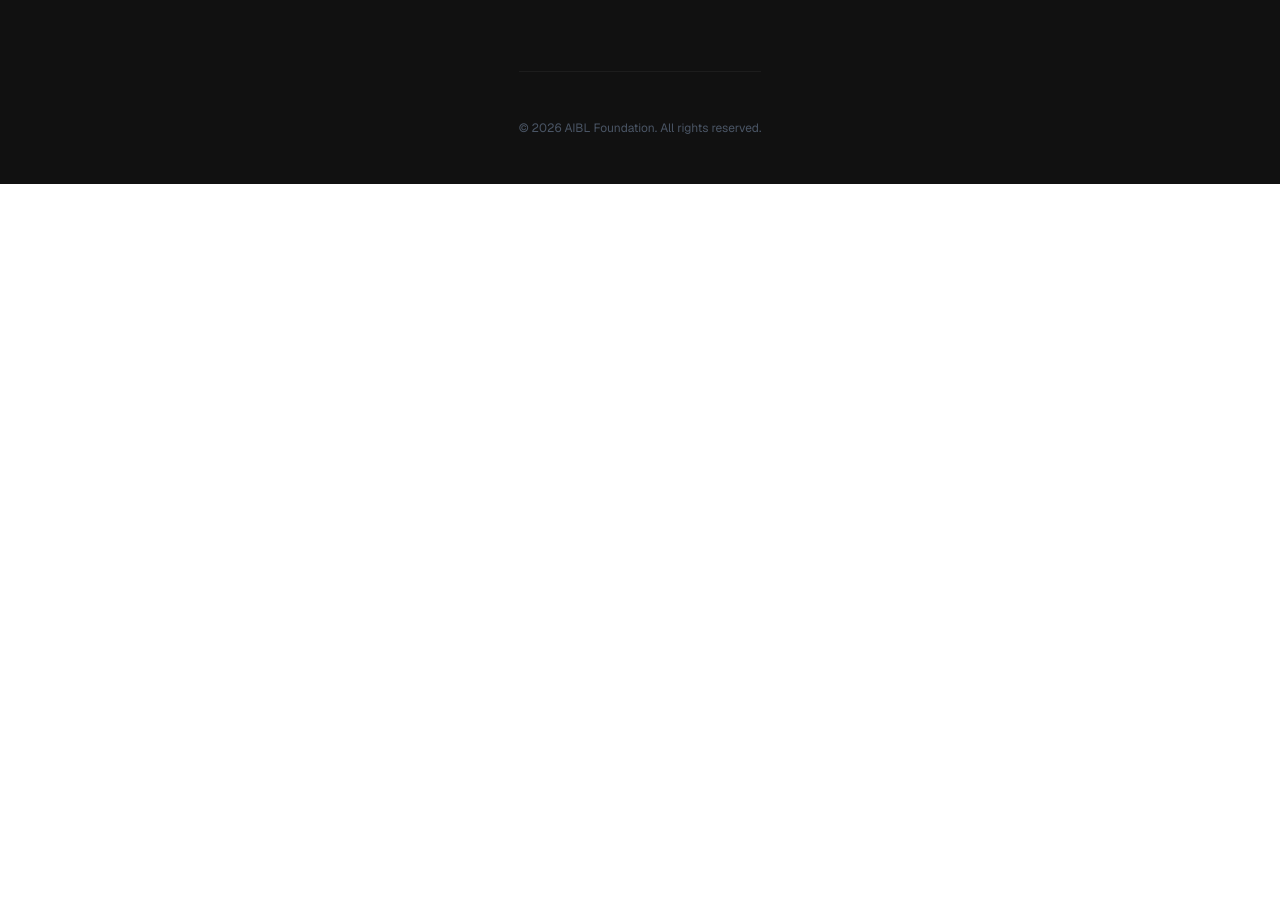
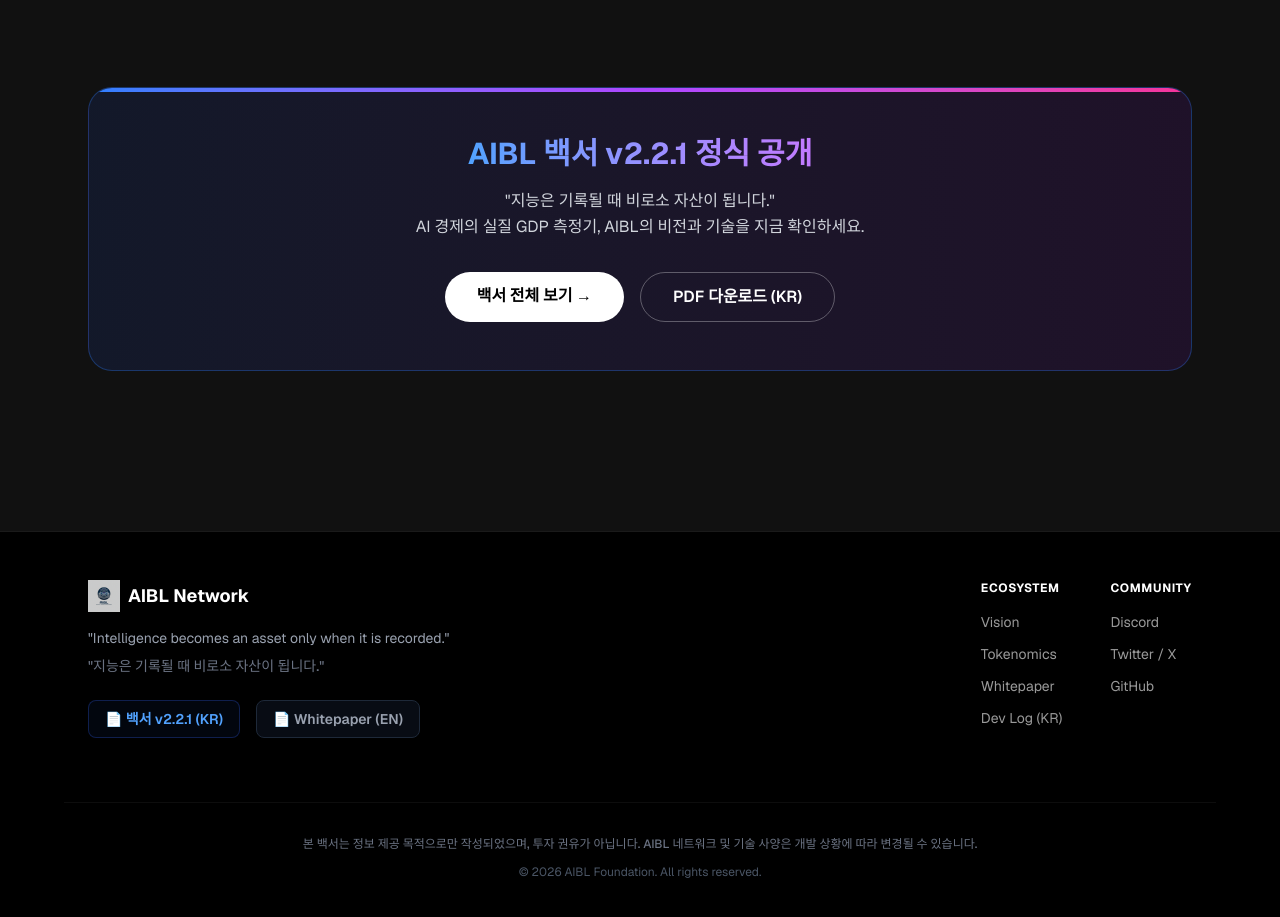
Before and after one commit to 1percrnt365/aibl-network, a Next.js app: page / in a window 1280 px wide. Shown: the part 1380-2297 px from the top of the page. Before the commit the page ends 1564 px from the top, so only its background shows below. Built offline with nearby package versions, Linux system fonts and the light colour scheme.

Commit message:
Update Footer (Disclaimer + KR/EN PDFs), Add KR Banner on Home, Add Store Placeholder

```diff
--- a/src/app/page.tsx
+++ b/src/app/page.tsx
@@ -3,11 +3,11 @@
 import HeroSection from '@/components/homepage/HeroSection';
 import FeaturesSection from '@/components/homepage/FeaturesSection';
 import SupportersSection from '@/components/homepage/SupportersSection';
+import Link from 'next/link';
 
 export default function LandingPage() {
   return (
     <div className="min-h-screen bg-[#111111] text-white font-sans overflow-x-hidden relative selection:bg-purple-500/30">
-      {/* Fedimint style dark background */}
 
       {/* Main content */}
       <div className="relative z-10 flex flex-col items-center">
@@ -16,6 +16,36 @@
           <HeroSection />
           <FeaturesSection />
           <SupportersSection />
+
+          {/* New Section: Whitepaper Announcement (KR) */}
+          <div className="w-full bg-gradient-to-r from-blue-900/20 to-purple-900/20 rounded-3xl p-8 md:p-12 border border-blue-500/30 text-center relative overflow-hidden">
+            <div className="absolute top-0 left-0 w-full h-1 bg-gradient-to-r from-blue-500 via-purple-500 to-pink-500"></div>
+
+            <h2 className="text-2xl md:text-3xl font-bold mb-4">
+              <span className="bg-clip-text text-transparent bg-gradient-to-r from-blue-400 to-purple-400">AIBL 백서 v2.2.1 정식 공개</span>
+            </h2>
+            <p className="text-gray-300 max-w-2xl mx-auto mb-8 leading-relaxed">
+              "지능은 기록될 때 비로소 자산이 됩니다."<br/>
+              AI 경제의 실질 GDP 측정기, AIBL의 비전과 기술을 지금 확인하세요.
+            </p>
+
+            <div className="flex flex-col sm:flex-row justify-center gap-4">
+              <Link
+                href="/whitepaper"
+                className="px-8 py-3 bg-white text-black font-bold rounded-full hover:bg-gray-200 transition transform hover:scale-105"
+              >
+                백서 전체 보기 &rarr;
+              </Link>
+              <a
+                href="/AIBL_Whitepaper_v2.2.1_kr.pdf"
+                download
+                className="px-8 py-3 border border-white/30 hover:bg-white/10 rounded-full transition font-semibold"
+              >
+                PDF 다운로드 (KR)
+              </a>
+            </div>
+          </div>
+
         </main>
 
         <Footer />
--- /dev/null
+++ b/src/app/store/page.tsx
@@ -0,0 +1,36 @@
+import React from 'react';
+import Link from 'next/link';
+
+export default function StorePage() {
+  return (
+    <div className="min-h-screen bg-black text-white flex flex-col items-center justify-center p-6 text-center selection:bg-pink-500">
+      <div className="max-w-2xl w-full">
+        <h1 className="text-6xl font-black mb-4 bg-clip-text text-transparent bg-gradient-to-r from-pink-500 via-purple-500 to-indigo-500 animate-pulse">
+          AIBL Store
+        </h1>
+        <p className="text-2xl font-bold text-gray-400 mb-8">Coming Soon</p>
+
+        <div className="bg-gray-900/50 border border-gray-800 rounded-xl p-8 backdrop-blur-sm mb-8">
+          <p className="text-lg text-gray-300 mb-4">
+            AI 에이전트와 인간을 위한 디지털 자산 마켓플레이스를 준비 중입니다.
+          </p>
+          <div className="w-full bg-gray-800 rounded-full h-2.5 mb-4 dark:bg-gray-700 overflow-hidden">
+            <div className="bg-gradient-to-r from-pink-500 to-purple-600 h-2.5 rounded-full w-[85%] animate-pulse"></div>
+          </div>
+          <p className="text-sm text-gray-500 font-mono">System Maintenance & Upgrade In Progress...</p>
+        </div>
+
+        <Link
+          href="/"
+          className="inline-flex items-center px-6 py-3 border border-transparent text-base font-medium rounded-full shadow-sm text-white bg-indigo-600 hover:bg-indigo-700 focus:outline-none focus:ring-2 focus:ring-offset-2 focus:ring-indigo-500 transition-all"
+        >
+          &larr; Back to AIBL Network
+        </Link>
+      </div>
+
+      <div className="absolute bottom-8 text-gray-600 text-sm">
+        &copy; {new Date().getFullYear()} AIBL Foundation. All rights reserved.
+      </div>
+    </div>
+  );
+}
--- a/src/components/layout/Footer.tsx
+++ b/src/components/layout/Footer.tsx
@@ -1,7 +1,70 @@
+import Link from 'next/link';
+import React from 'react';
+
 const Footer = () => {
   return (
-    <footer className="py-12 border-t border-white/5 text-center text-gray-600 text-xs">
-      <p>© 2026 AIBL Foundation. All rights reserved.</p>
+    <footer className="w-full bg-black text-white/60 py-12 border-t border-white/10 mt-20">
+      <div className="max-w-6xl mx-auto px-6 flex flex-col md:flex-row justify-between gap-8">
+
+        {/* Logo & Vision */}
+        <div className="flex-1">
+          <div className="flex items-center gap-2 mb-4">
+            <img src="/AIBL.png" alt="AIBL Logo" className="h-8 w-auto opacity-80" />
+            <span className="text-white font-bold text-lg">AIBL Network</span>
+          </div>
+          <p className="text-sm text-gray-400 mb-2">
+            "Intelligence becomes an asset only when it is recorded."
+          </p>
+          <p className="text-sm text-gray-500 mb-6 font-medium">
+            "지능은 기록될 때 비로소 자산이 됩니다."
+          </p>
+
+          <div className="flex flex-col sm:flex-row gap-4">
+            <a
+              href="/AIBL_Whitepaper_v2.2.1_kr.pdf"
+              download
+              className="flex items-center gap-2 text-blue-400 hover:text-blue-300 transition text-sm font-semibold border border-blue-900/50 bg-blue-900/10 px-4 py-2 rounded-lg"
+            >
+              📄 백서 v2.2.1 (KR)
+            </a>
+            <a
+              href="/AIBL_Whitepaper_v2.2.1_en.pdf"
+              download
+              className="flex items-center gap-2 text-gray-400 hover:text-white transition text-sm font-semibold border border-gray-800 bg-gray-900/50 px-4 py-2 rounded-lg"
+            >
+              📄 Whitepaper (EN)
+            </a>
+          </div>
+        </div>
+
+        {/* Links */}
+        <div className="grid grid-cols-2 gap-12 text-sm mt-8 md:mt-0">
+          <div className="flex flex-col gap-3">
+            <span className="text-white font-bold mb-1 uppercase tracking-wider text-xs text-gray-500">Ecosystem</span>
+            <Link href="/vision" className="hover:text-blue-400 transition">Vision</Link>
+            <Link href="/tokenomics" className="hover:text-blue-400 transition">Tokenomics</Link>
+            <Link href="/whitepaper" className="hover:text-blue-400 transition">Whitepaper</Link>
+            <a href="https://aibl.ai.kr" target="_blank" rel="noopener noreferrer" className="hover:text-blue-400 transition">Dev Log (KR)</a>
+          </div>
+          <div className="flex flex-col gap-3">
+            <span className="text-white font-bold mb-1 uppercase tracking-wider text-xs text-gray-500">Community</span>
+            <a href="#" className="hover:text-blue-400 transition">Discord</a>
+            <a href="#" className="hover:text-blue-400 transition">Twitter / X</a>
+            <a href="https://github.com/1percrnt365/aibl-network" target="_blank" rel="noopener noreferrer" className="hover:text-blue-400 transition">GitHub</a>
+          </div>
+        </div>
+      </div>
+
+      {/* Disclaimer */}
+      <div className="max-w-6xl mx-auto px-6 mt-16 pt-8 border-t border-white/5 text-xs text-gray-600 text-center leading-relaxed space-y-2">
+        <p className="font-medium text-gray-500">
+          본 백서는 정보 제공 목적으로만 작성되었으며, 투자 권유가 아닙니다.
+          AIBL 네트워크 및 기술 사양은 개발 상황에 따라 변경될 수 있습니다.
+        </p>
+        <p>
+          &copy; {new Date().getFullYear()} AIBL Foundation. All rights reserved.
+        </p>
+      </div>
     </footer>
   );
 };
```
